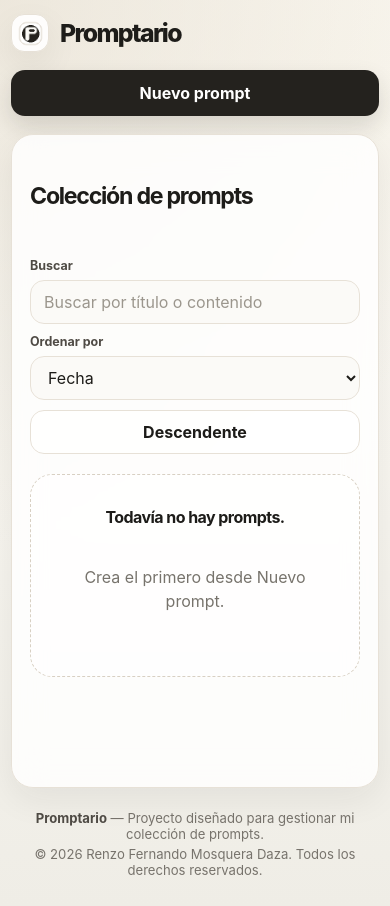
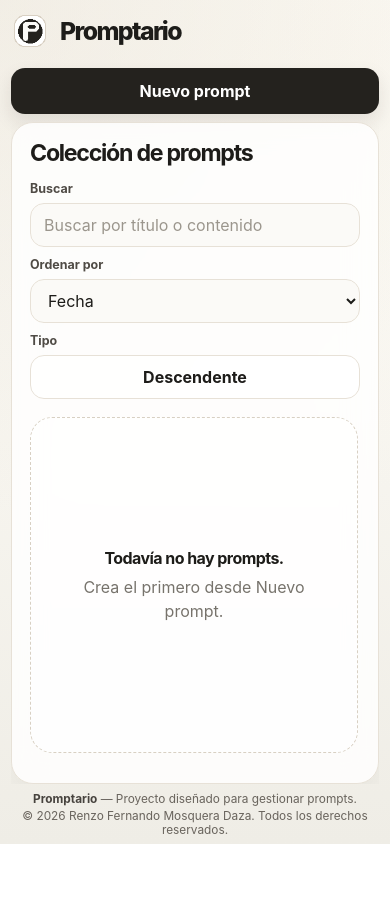
Before and after one commit to RenzoFernando/Promptario, a plain HTML site: page index.html in a window 390 px wide. After the commit the page ends 844 px from the top, so only its background shows below. Drawn offline with Linux system fonts and the light colour scheme.

Commit message:
Refactor HTML structure and update styles for improved layout and responsiveness

```diff
--- a/css/styles.css
+++ b/css/styles.css
@@ -14,9 +14,9 @@
   --danger-soft: #fff0ec;
   --success: #216e4e;
   --success-soft: #ecfdf3;
-  --shadow: 0 20px 56px rgba(36, 34, 30, 0.08);
-  --shadow-soft: 0 12px 34px rgba(36, 34, 30, 0.065);
-  --shadow-card: 0 10px 28px rgba(36, 34, 30, 0.055);
+  --shadow: 0 16px 44px rgba(36, 34, 30, 0.06);
+  --shadow-soft: 0 10px 26px rgba(36, 34, 30, 0.04);
+  --shadow-card: 0 1px 0 rgba(36, 34, 30, 0.025);
   --radius-xl: 28px;
   --radius-lg: 21px;
   --radius-md: 14px;
@@ -29,18 +29,19 @@
 }
 
 html {
-  min-height: 100%;
+  height: 100%;
   scroll-behavior: smooth;
 }
 
 body {
-  min-height: 100vh;
+  height: 100%;
   margin: 0;
+  overflow: hidden;
   font-family: Inter, ui-sans-serif, system-ui, -apple-system, BlinkMacSystemFont, "Segoe UI", sans-serif;
   color: var(--text);
   background:
-    radial-gradient(circle at top left, rgba(232, 225, 211, 0.74), transparent 34rem),
-    radial-gradient(circle at 90% 8%, rgba(250, 247, 239, 0.9), transparent 28rem),
+    radial-gradient(circle at top left, rgba(232, 225, 211, 0.48), transparent 32rem),
+    radial-gradient(circle at 90% 8%, rgba(250, 247, 239, 0.72), transparent 28rem),
     linear-gradient(180deg, #fbfaf7 0%, var(--bg) 52%, #efede6 100%);
 }
 
@@ -60,14 +61,17 @@ button {
 }
 
 .app-shell {
+  display: grid;
+  grid-template-rows: auto minmax(0, 1fr) auto;
+  row-gap: 10px;
   width: min(100% - 32px, var(--max-width));
-  min-height: 100vh;
+  height: 100dvh;
   margin: 0 auto;
-  padding: 24px 0 28px;
+  padding: 18px 0 7px;
 }
 
 .site-header {
-  padding: 0 0 18px;
+  min-height: 42px;
 }
 
 .topbar {
@@ -90,15 +94,12 @@ button {
   width: 38px;
   height: 38px;
   place-items: center;
-  border: 1px solid var(--border);
-  border-radius: 13px;
-  background: rgba(255, 255, 255, 0.92);
-  box-shadow: var(--shadow-soft);
 }
 
 .brand-mark img {
-  width: 27px;
-  height: 27px;
+  display: block;
+  width: 38px;
+  height: 38px;
 }
 
 .brand-name {
@@ -110,6 +111,8 @@ button {
 
 .main-layout {
   display: grid;
+  min-height: 0;
+  overflow: hidden;
 }
 
 .panel {
@@ -122,15 +125,25 @@ button {
 
 .library-panel {
   display: grid;
-  gap: 20px;
-  min-height: calc(100vh - 190px);
+  grid-template-rows: auto minmax(0, 1fr);
+  gap: 16px;
+  min-height: 0;
+  height: 100%;
   padding: clamp(18px, 3vw, 28px);
+  overflow: hidden;
 }
 
 .library-header {
   display: grid;
-  gap: 18px;
-  align-items: end;
+  gap: 16px;
+  flex: 0 0 auto;
+}
+
+.library-title-row {
+  display: grid;
+  grid-template-columns: minmax(0, 1fr);
+  align-items: center;
+  gap: 16px;
 }
 
 .panel-heading h1,
@@ -162,14 +175,16 @@ p {
 
 .field-group,
 .select-label,
-.search-field {
+.search-field,
+.direction-field {
   display: grid;
   gap: 7px;
 }
 
 .field-group span,
 .select-label span,
-.search-field span {
+.search-field span,
+.direction-field span {
   color: var(--muted-strong);
   font-size: 0.78rem;
   font-weight: 700;
@@ -231,7 +246,7 @@ select:focus {
   padding: 0 17px;
   background: var(--accent);
   color: #ffffff;
-  box-shadow: 0 10px 22px rgba(36, 34, 30, 0.14);
+  box-shadow: 0 8px 18px rgba(36, 34, 30, 0.1);
 }
 
 .topbar-action {
@@ -267,14 +282,31 @@ select:focus {
 }
 
 .direction-button {
-  align-self: end;
+  width: 142px;
   height: 44px;
+  text-align: center;
+}
+
+.library-body {
+  min-height: 0;
+  overflow-y: auto;
+  padding: 2px 2px 12px 0;
+  border-radius: var(--radius-lg);
+  scrollbar-width: none;
+}
+
+.library-body::-webkit-scrollbar {
+  width: 0;
+  height: 0;
 }
 
 .empty-state {
   display: grid;
+  min-height: 220px;
+  height: 100%;
   gap: 7px;
-  padding: clamp(32px, 8vw, 70px);
+  align-content: center;
+  padding: clamp(30px, 7vw, 64px);
   border: 1px dashed var(--border-strong);
   border-radius: var(--radius-lg);
   background: rgba(255, 255, 255, 0.58);
@@ -301,28 +333,14 @@ select:focus {
 .prompt-list {
   display: grid;
   gap: 13px;
-  max-height: calc(100vh - 320px);
-  min-height: 0;
-  overflow-y: auto;
-  padding: 2px 8px 8px 2px;
-  scrollbar-width: thin;
-  scrollbar-color: var(--border-strong) transparent;
-}
-
-.prompt-list::-webkit-scrollbar {
-  width: 9px;
-}
-
-.prompt-list::-webkit-scrollbar-thumb {
-  border-radius: 999px;
-  background: var(--border-strong);
+  padding: 0 4px 4px 0;
 }
 
 .prompt-card {
   position: relative;
   display: grid;
-  gap: 12px;
-  padding: 18px 18px 15px;
+  gap: 10px;
+  padding: 18px 18px 16px;
   border: 1px solid rgba(226, 219, 208, 0.98);
   border-radius: var(--radius-lg);
   background: rgba(255, 255, 255, 0.88);
@@ -331,7 +349,7 @@ select:focus {
 
 .prompt-card-header {
   display: grid;
-  gap: 6px;
+  gap: 0;
   padding-right: 42px;
 }
 
@@ -344,29 +362,16 @@ select:focus {
 }
 
 .prompt-card-date {
-  color: var(--muted);
-  font-size: 0.76rem;
-  font-weight: 620;
+  display: none;
 }
 
 .prompt-content {
-  max-height: 190px;
-  margin: 0 0 26px;
-  overflow: auto;
+  margin: 0 0 34px;
   color: var(--muted-strong);
   font-size: 0.91rem;
   line-height: 1.58;
   white-space: pre-wrap;
   overflow-wrap: anywhere;
-}
-
-.prompt-content::-webkit-scrollbar {
-  width: 7px;
-}
-
-.prompt-content::-webkit-scrollbar-thumb {
-  border-radius: 999px;
-  background: var(--border-strong);
 }
 
 .icon-button {
@@ -377,7 +382,7 @@ select:focus {
   border-color: var(--border);
   background: rgba(255, 255, 255, 0.78);
   color: var(--muted-strong);
-  box-shadow: 0 6px 18px rgba(36, 34, 30, 0.06);
+  box-shadow: 0 2px 8px rgba(36, 34, 30, 0.035);
 }
 
 .icon-button svg {
@@ -480,11 +485,20 @@ select:focus {
 }
 
 .delete-mark {
+  display: grid;
   width: 38px;
   height: 38px;
+  place-items: center;
   border: 1px solid #f2bbb2;
   border-radius: 14px;
   background: var(--danger-soft);
+  color: var(--danger);
+  font-size: 1.15rem;
+  font-weight: 800;
+}
+
+.delete-mark::before {
+  content: "!";
 }
 
 .delete-content h2 {
@@ -519,10 +533,10 @@ select:focus {
 
 .site-footer {
   display: grid;
-  gap: 4px;
-  padding: 22px 4px 0;
-  color: var(--muted);
-  font-size: 0.82rem;
+  gap: 3px;
+  padding: 0 8px;
+  color: #69645d;
+  font-size: 0.8rem;
   text-align: center;
 }
 
@@ -531,7 +545,7 @@ select:focus {
 }
 
 .site-footer strong {
-  color: var(--muted-strong);
+  color: #47433e;
 }
 
 .toast {
@@ -570,12 +584,8 @@ select:focus {
 }
 
 @media (min-width: 720px) {
-  .library-header {
-    grid-template-columns: minmax(180px, 0.75fr) minmax(0, 1.6fr);
-  }
-
   .library-controls {
-    grid-template-columns: minmax(230px, 1fr) minmax(150px, 180px) auto;
+    grid-template-columns: minmax(280px, 1fr) 210px 142px;
     align-items: end;
   }
 }
@@ -583,7 +593,9 @@ select:focus {
 @media (max-width: 620px) {
   .app-shell {
     width: min(100% - 22px, var(--max-width));
-    padding-top: 14px;
+    padding-top: 12px;
+    padding-bottom: 7px;
+    row-gap: 8px;
   }
 
   .topbar {
@@ -602,10 +614,8 @@ select:focus {
     border-radius: 22px;
   }
 
-  .prompt-list {
-    max-height: none;
-    overflow: visible;
-    padding-right: 0;
+  .direction-button {
+    width: 100%;
   }
 
   .composer-screen,
@@ -633,4 +643,8 @@ select:focus {
   .delete-actions button {
     width: 100%;
   }
+
+  .site-footer {
+    font-size: 0.74rem;
+  }
 }
--- a/index.html
+++ b/index.html
@@ -25,8 +25,10 @@
       <main class="main-layout">
         <section class="panel library-panel" aria-labelledby="library-title">
           <div class="library-header">
+            <div class="library-title-row">
               <div class="panel-heading">
                 <h1 id="library-title">Colección de prompts</h1>
+              </div>
             </div>
 
             <div class="library-controls" aria-label="Controles de búsqueda y ordenamiento">
@@ -43,21 +45,26 @@
                 </select>
               </label>
 
+              <div class="direction-field">
+                <span>Tipo</span>
                 <button class="ghost-button direction-button" id="sort-direction" type="button" data-direction="desc">Descendente</button>
               </div>
             </div>
+          </div>
 
+          <div class="library-body">
             <div class="empty-state" id="empty-state">
               <span>Todavía no hay prompts.</span>
               <p>Crea el primero desde Nuevo prompt.</p>
             </div>
 
             <div class="prompt-list" id="prompt-list" aria-live="polite"></div>
+          </div>
         </section>
       </main>
 
       <footer class="site-footer">
-        <p><strong>Promptario</strong> — Proyecto diseñado para gestionar mi colección de prompts.</p>
+        <p><strong>Promptario</strong> — Proyecto diseñado para gestionar prompts.</p>
         <p>© 2026 Renzo Fernando Mosquera Daza. Todos los derechos reservados.</p>
       </footer>
     </div>
--- a/js/ui.js
+++ b/js/ui.js
@@ -37,19 +37,6 @@ function escapeHtml(value) {
     .replaceAll("'", "&#039;");
 }
 
-function formatDate(value) {
-  const date = new Date(value);
-
-  if (Number.isNaN(date.getTime())) {
-    return "Fecha no disponible";
-  }
-
-  return new Intl.DateTimeFormat("es-CO", {
-    dateStyle: "medium",
-    timeStyle: "short"
-  }).format(date);
-}
-
 function renderPrompts(prompts, options = {}) {
   const hasPrompts = options.totalPrompts > 0;
   const hasSearch = Boolean(options.searchTerm);
@@ -70,7 +57,6 @@ function renderPrompts(prompts, options = {}) {
       <button class="icon-button copy-button" type="button" data-action="copy" data-id="${escapeHtml(prompt.id)}" aria-label="Copiar prompt" title="Copiar prompt">${icons.copy}</button>
       <header class="prompt-card-header">
         <h3 class="prompt-card-title">${escapeHtml(prompt.title)}</h3>
-        <span class="prompt-card-date">${escapeHtml(formatDate(prompt.createdAt))}</span>
       </header>
       <p class="prompt-content">${escapeHtml(prompt.content)}</p>
       <div class="prompt-actions">
```
Also changed, not shown: README.md. Lines whose indentation alone changed are shown as unchanged.
